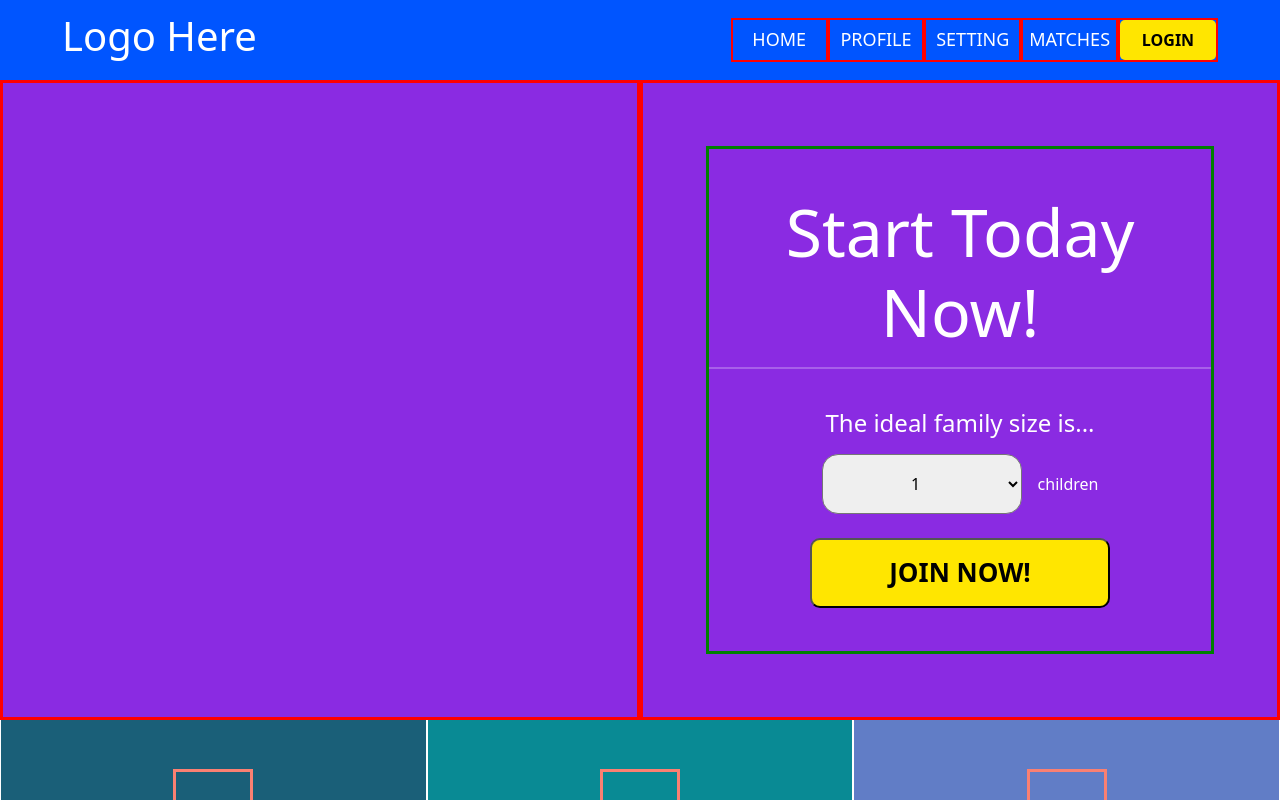
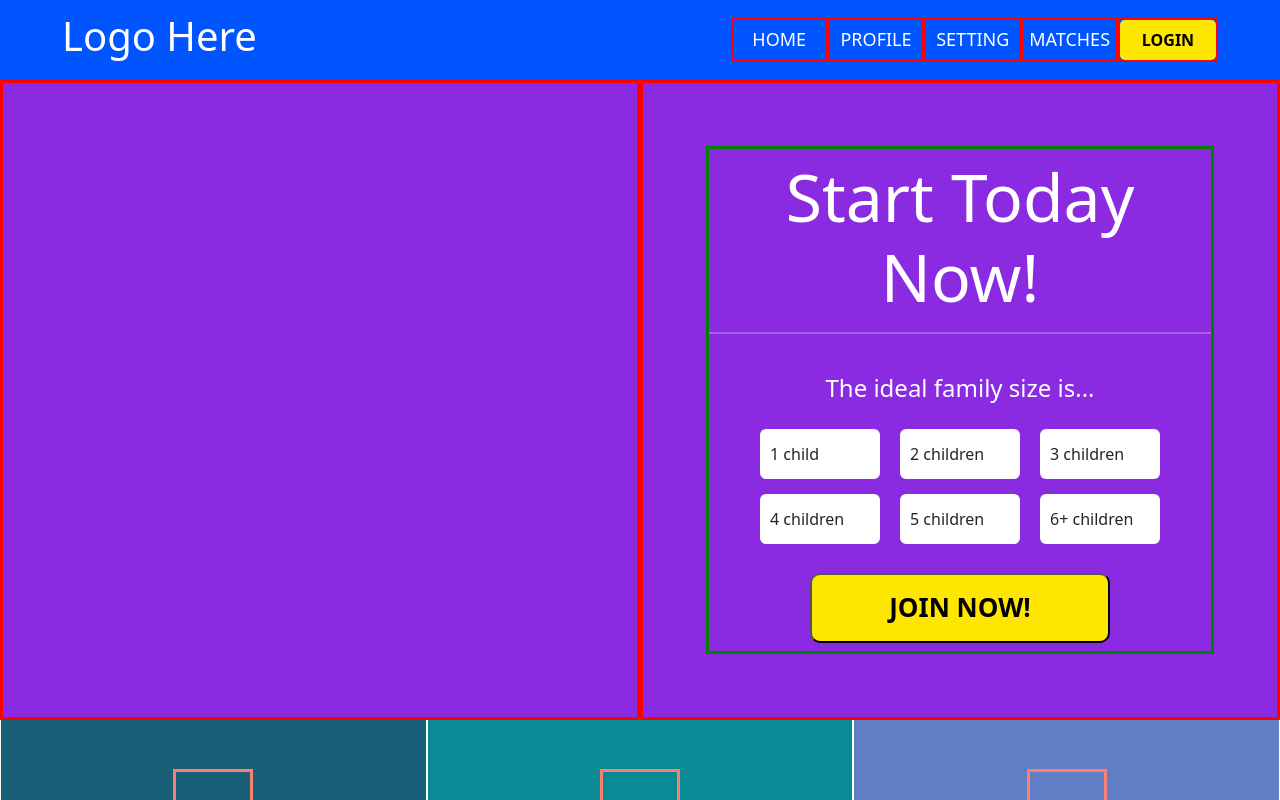
Before and after one commit to plutownium/2fh, a React (Create React App) app: page / in a window 1280 px wide. Shown: the top 800 px of the page. Built offline with nearby package versions, Linux system fonts and the light colour scheme.

Commit message:
starting 3rd pass from the top

```diff
--- a/src/App.css
+++ b/src/App.css
@@ -1,3 +1,8 @@
+input {
+  margin: 0 10px;
+  border: 3px solid red;
+}
+
 .ad-box {
   margin: 0 1px;
   height: 260px;
@@ -89,6 +94,35 @@
 
 .brand-yellow-text {
   color: rgb(255, 230, 0);
+}
+
+.checkmark {
+  position: absolute;
+  top: 0;
+  left: 0;
+  height: 25px;
+  width: 25px;
+  background-color: #eee;
+  border-radius: 50%;
+}
+
+.child-select-div {
+  /* border: 2px solid yellow; */
+  height: 50px;
+  width: 120px;
+  margin: 10px 10px 5px 10px;
+  padding-left: 10px;
+  display: flex;
+  justify-content: left;
+  align-items: center;
+  background-color: white;
+  border-radius: 6px;
+}
+
+.child-select-div input {
+  position: absolute;
+  opacity: 0;
+  cursor: pointer;
 }
 
 .content-text {
--- a/src/App.js
+++ b/src/App.js
@@ -59,17 +59,72 @@ function App() {
                       <h4 className="white-text">
                         The ideal family size is...
                       </h4>
-                      <div className="my-3 d-flex justify-content-center align-items-center">
-                        <select id="family-size-input" className="mx-2">
-                          <option className="option-centering">1</option>
-                          <option className="option-centering">2</option>
-                          <option className="option-centering">3</option>
-                          <option className="option-centering">4</option>
-                          <option className="option-centering">5</option>
-                          <option className="option-centering">6</option>
-                          <option className="option-centering">7+</option>
-                        </select>
-                        <span className="white-text mx-2">children</span>
+                      <div className="my-3 d-flex flex-col justify-content-center align-items-center">
+                        <div className="d-flex flex-row justify-content-center align-items-center">
+                          <div className="child-select-div">
+                            <input
+                              type="radio"
+                              id="ch1"
+                              name="children"
+                              value="1"
+                            />
+                            <label for="ch1">1 child</label>
+                          </div>
+                          {/* <br /> */}
+                          <div className="child-select-div">
+                            <input
+                              type="radio"
+                              id="ch2"
+                              name="children"
+                              value="2"
+                            />
+                            <label for="ch2">2 children</label>
+                            {/* <br /> */}
+                          </div>
+                          <div className="child-select-div">
+                            <input
+                              type="radio"
+                              id="ch3"
+                              name="children"
+                              value="3"
+                            />
+                            <label for="ch3">3 children</label>
+                          </div>
+                          {/* <br /> */}
+                        </div>
+                        <div className="d-flex flex-row justify-content-center align-items-center">
+                          <div className="child-select-div">
+                            <input
+                              type="radio"
+                              id="ch4"
+                              name="children"
+                              value="4"
+                            />
+                            <label for="ch4">4 children</label>
+                          </div>
+                          {/* <br /> */}
+                          <div className="child-select-div">
+                            <input
+                              type="radio"
+                              id="ch5"
+                              name="children"
+                              value="5"
+                            />
+                            <label for="ch5">5 children</label>
+                          </div>
+                          {/* <br /> */}
+                          <div className="child-select-div">
+                            <input
+                              type="radio"
+                              id="ch6"
+                              name="children"
+                              value="6+"
+                            />
+                            <label for="ch6">6+ children</label>
+                          </div>
+                          {/* <br /> */}
+                        </div>
+                        {/* <span className="white-text mx-2">children</span> */}
                         {/* 1-6, 7+ */}
                       </div>
                     </div>
@@ -323,7 +378,7 @@ function App() {
                 <div>
                   <p>Copyright 2021 TwoFatherHome</p>
                 </div>
-                <div>
+                <div className="d-flex flex-row justify-content-between w-25 ">
                   <span>Terms of Use</span>
                   <span>Privacy Policy</span>
                 </div>
```
